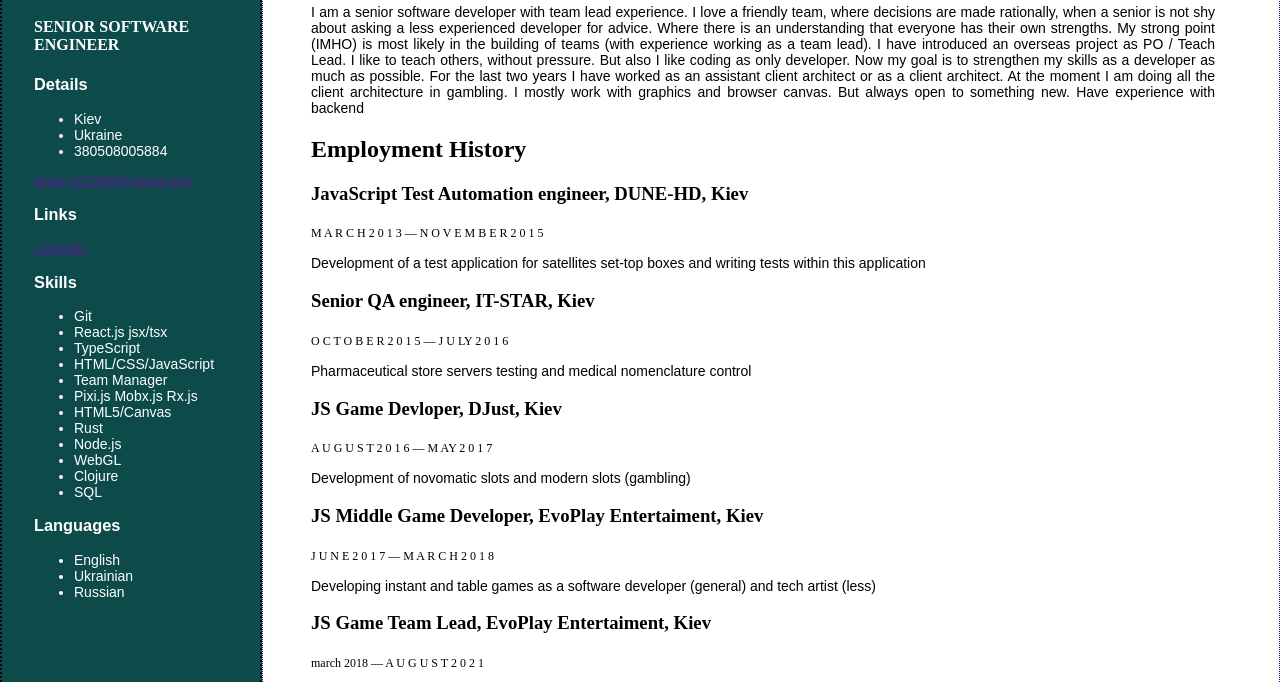
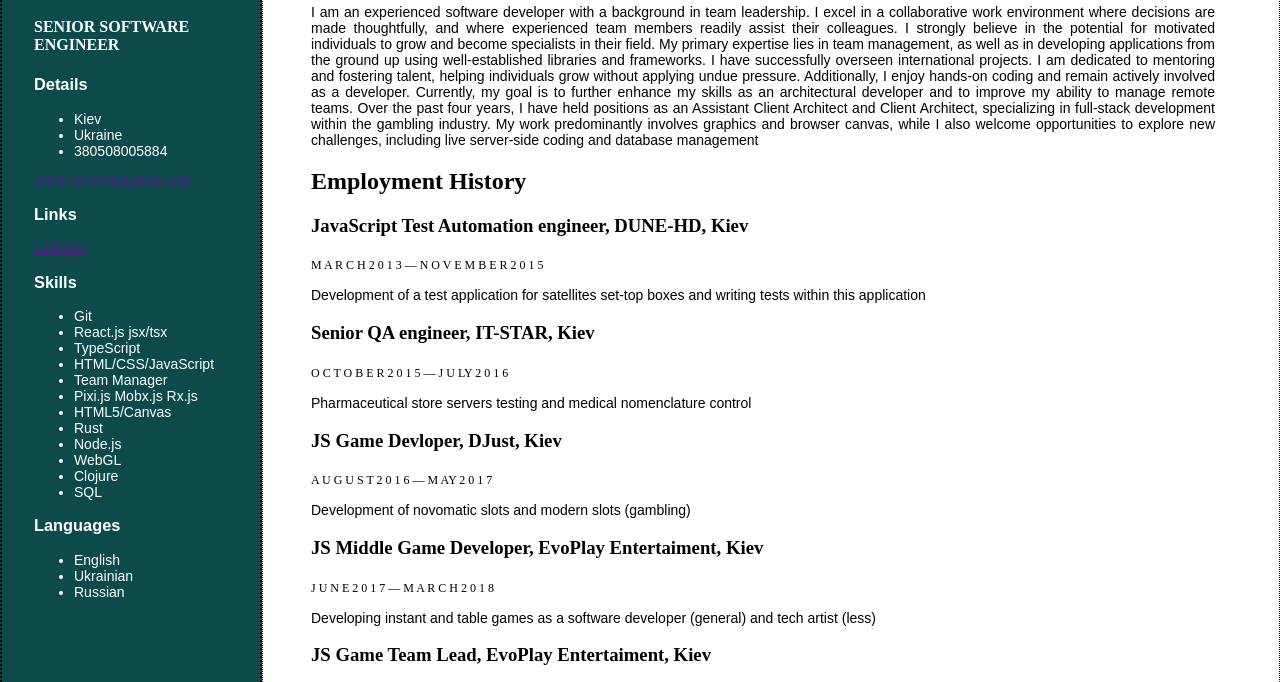
Before and after one commit to EmmaLM201169/CVdata, a plain HTML site: page index.html in a window 1280 px wide. Shown: the part 64-746 px from the top of the page. Drawn offline with Linux system fonts and the light colour scheme.

Commit message:
feat: improve profile

```diff
--- a/index.html
+++ b/index.html
@@ -87,19 +87,19 @@
       <div class="resume">
         <h2>Profile</h2>
         <p>
-          I am a senior software developer with team lead experience. I love a
-          friendly team, where decisions are made rationally, when a senior is
-          not shy about asking a less experienced developer for advice. Where
-          there is an understanding that everyone has their own strengths. My
-          strong point (IMHO) is most likely in the building of teams (with
-          experience working as a team lead). I have introduced an overseas
-          project as PO / Teach Lead. I like to teach others, without pressure.
-          But also I like coding as only developer. Now my goal is to strengthen
-          my skills as a developer as much as possible. For the last two years I
-          have worked as an assistant client architect or as a client architect.
-          At the moment I am doing all the client architecture in gambling. I
-          mostly work with graphics and browser canvas. But always open to
-          something new. Have experience with backend
+          I am an experienced software developer with a background in team leadership.
+          I excel in a collaborative work environment where decisions are made thoughtfully, and where experienced team members readily assist their colleagues.
+          I strongly believe in the potential for motivated individuals to grow and become specialists in their field.
+
+          My primary expertise lies in team management, as well as in developing applications from the ground up using well-established libraries and frameworks.
+          I have successfully overseen international projects.
+
+          I am dedicated to mentoring and fostering talent, helping individuals grow without applying undue pressure.
+          Additionally, I enjoy hands-on coding and remain actively involved as a developer.
+
+          Currently, my goal is to further enhance my skills as an architectural developer and to improve my ability to manage remote teams.
+          Over the past four years, I have held positions as an Assistant Client Architect and Client Architect, specializing in full-stack development within the gambling industry.
+          My work predominantly involves graphics and browser canvas, while I also welcome opportunities to explore new challenges, including live server-side coding and database management
         </p>
         <h2>Employment History</h2>
         <h3>JavaScript Test Automation engineer, DUNE-HD, Kiev</h3>
```
